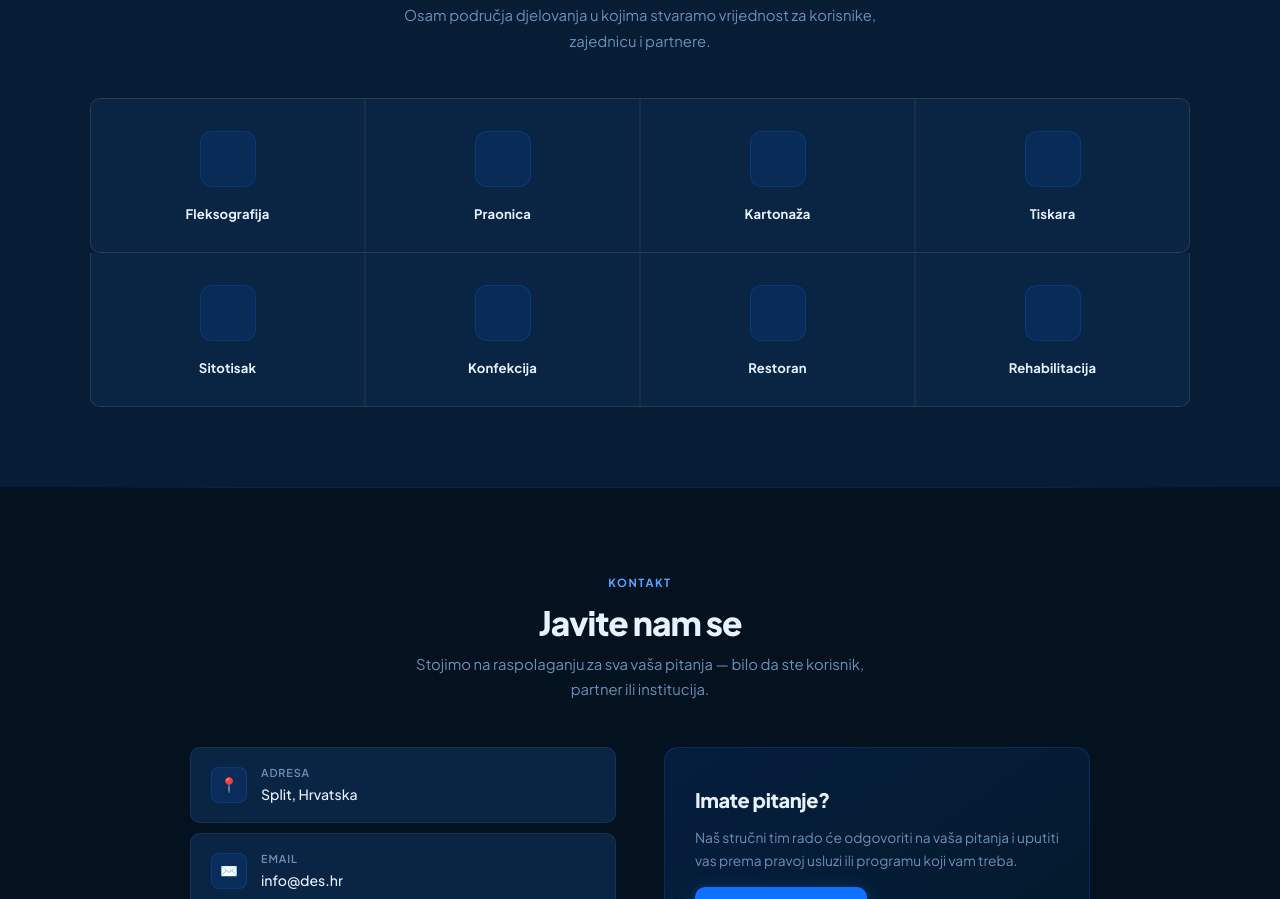
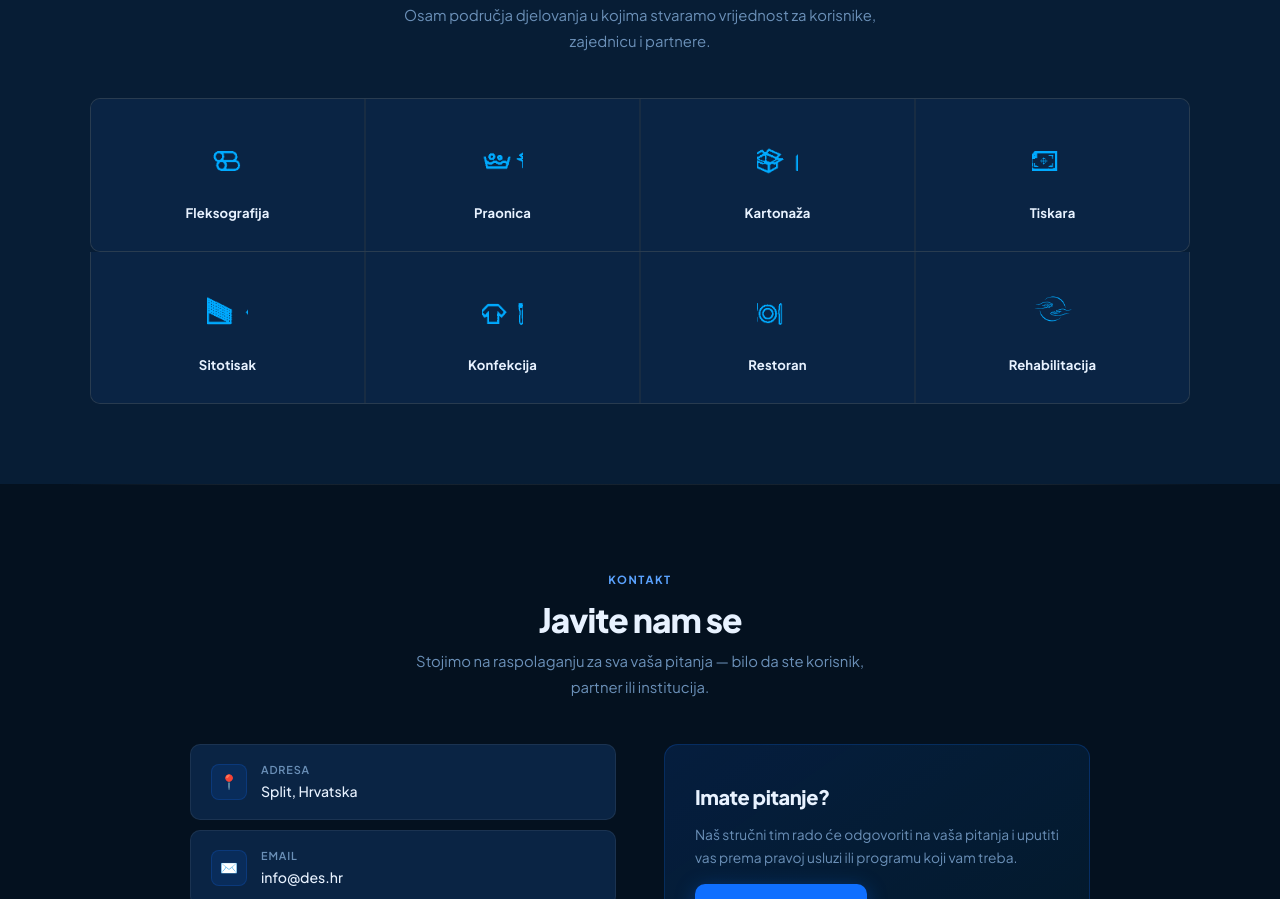
Before and after one commit to lovre1bilic-crypto/Private-project_DES1, a plain HTML site: page index.html in a window 1280 px wide. Shown: the part 1640-2539 px from the top of the page. Drawn offline with Linux system fonts and the light colour scheme.

Commit message:
Update index.html

```diff
--- a/index.html
+++ b/index.html
@@ -410,65 +410,40 @@ footer { background: #020d1a; border-top: 1px solid var(--border); padding: 26px
     <p class="sec-sub">Osam područja djelovanja u kojima stvaramo vrijednost za korisnike, zajednicu i partnere.</p>
   </div>
 
-  <!-- Red 1: 4 usluge -->
   <div class="services-grid">
     <div class="service-item">
-      <div class="service-img-box">
-        <!-- Zamijeni src s pravom ikonicom: <img src="ikona-fleksografija.png"> -->
-        <img src="ikona-fleksografija.png" style="width:48px;height:48px;object-fit:contain">
-      </div>
+      <img src="ikona-fleksografija.png" style="width:52px;height:52px;object-fit:contain;margin-bottom:12px;">
       <h3>Fleksografija</h3>
     </div>
     <div class="service-item">
-      <div class="service-img-box">
-        <!-- <img src="ikona-praonica.png"> -->
-        <img src="ikona-praonica.png" style="width:48px;height:48px;object-fit:contain">
-      </div>
+      <img src="ikona-praonica.png" style="width:52px;height:52px;object-fit:contain;margin-bottom:12px;">
       <h3>Praonica</h3>
     </div>
     <div class="service-item">
-      <div class="service-img-box">
-        <!-- <img src="ikona-kartonaza.png"> -->
-        <img src="ikona-kartonaza.png" style="width:48px;height:48px;object-fit:contain">
-      </div>
+      <img src="ikona-kartonaza.png" style="width:52px;height:52px;object-fit:contain;margin-bottom:12px;">
       <h3>Kartonaža</h3>
     </div>
     <div class="service-item">
-      <div class="service-img-box">
-        <!-- <img src="ikona-tiskara.png"> -->
-        <img src="ikona-tiskara.png" style="width:48px;height:48px;object-fit:contain">
-      </div>
+      <img src="ikona-tiskara.png" style="width:52px;height:52px;object-fit:contain;margin-bottom:12px;">
       <h3>Tiskara</h3>
     </div>
   </div>
 
-  <!-- Red 2: 4 usluge -->
   <div class="services-grid-2">
     <div class="service-item">
-      <div class="service-img-box">
-        <!-- <img src="ikona-sitotisak.png"> -->
-        <img src="ikona-sitotisak.png" style="width:48px;height:48px;object-fit:contain">
-      </div>
+      <img src="ikona-sitotisak.png" style="width:52px;height:52px;object-fit:contain;margin-bottom:12px;">
       <h3>Sitotisak</h3>
     </div>
     <div class="service-item">
-      <div class="service-img-box">
-        <!-- <img src="ikona-konfekcija.png"> -->
-        <img src="ikona-konfekcija.png" style="width:48px;height:48px;object-fit:contain">
-      </div>
+      <img src="ikona-konfekcija.png" style="width:52px;height:52px;object-fit:contain;margin-bottom:12px;">
       <h3>Konfekcija</h3>
     </div>
     <div class="service-item">
-      <div class="service-img-box">
-        <!-- <img src="ikona-restoran.png"> -->
-        <img src="ikona-restoran.png" style="width:48px;height:48px;object-fit:contain">
-      </div>
+      <img src="ikona-restoran.png" style="width:52px;height:52px;object-fit:contain;margin-bottom:12px;">
       <h3>Restoran</h3>
     </div>
     <div class="service-item">
-      <div class="service-img-box">
-        <img src="ikona-rehabilitacija.png" style="width:48px;height:48px;object-fit:containfilter:brightness(2) saturate(1.5);">
-      </div>
+      <img src="ikona-rehabilitacija.png" style="width:52px;height:52px;object-fit:contain;margin-bottom:12px;">
       <h3>Rehabilitacija</h3>
     </div>
   </div>
```
